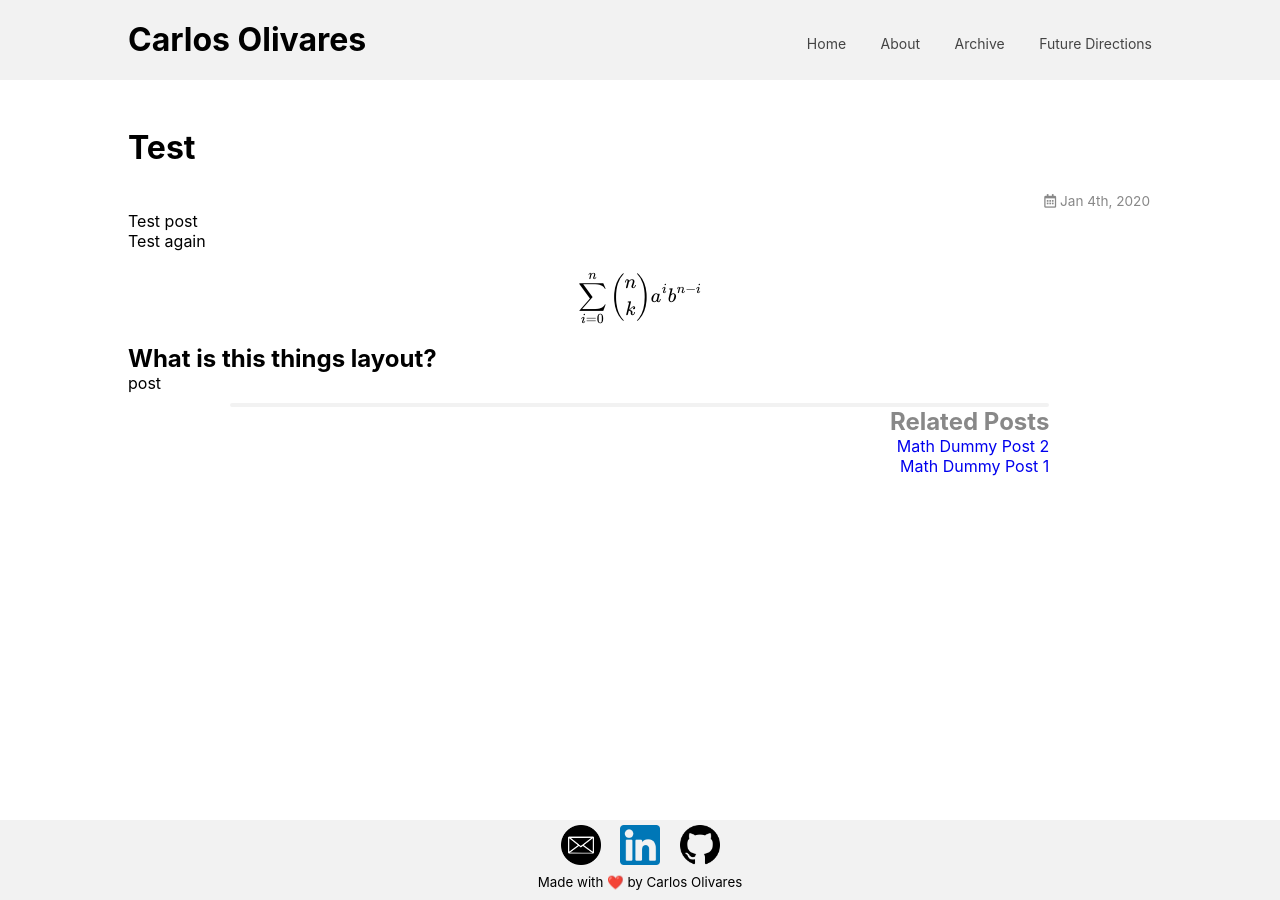
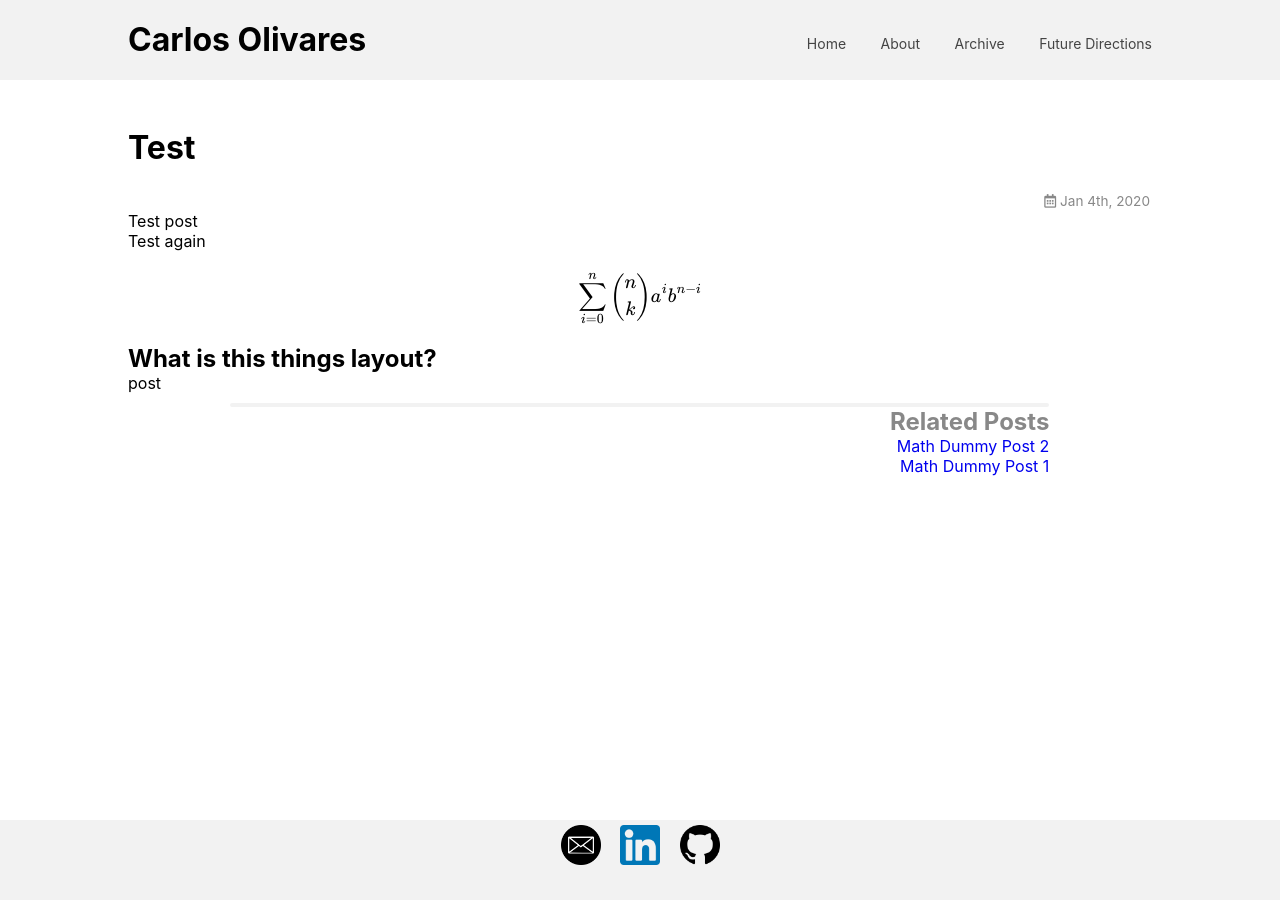
Before and after one commit to cao826/website, a Jekyll site: the page built from _posts/2019-1-4-test_post.markdown, in a window 1280 px wide. Built offline with Jekyll 4.4.1, drawn with Linux system fonts in a browser that asks for light colours; nearby versions of some CDN libraries; formulas are drawn with MathJax 3.

Commit message:
Got rid of <small>

```diff
--- a/_includes/footer.html
+++ b/_includes/footer.html
@@ -5,7 +5,6 @@
     <a href="https://www.linkedin.com/in/cao826/"><img class="linkedin" src="icons/linkedin.png"></a>
     <a href="https://github.com/cao826"><img class="github" src="icons/github.png"><a>
     <div class="made-with-love">
-    <small>Made with ❤️ by Carlos Olivares</small>
     </div>
   </div>
 </footer>
```
